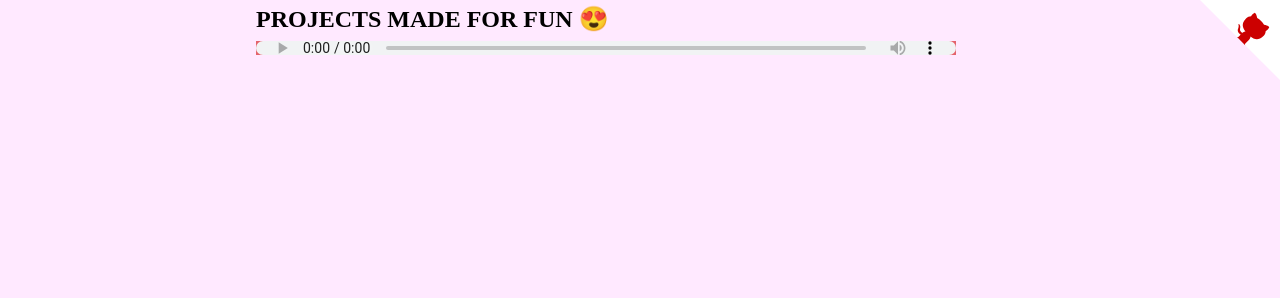
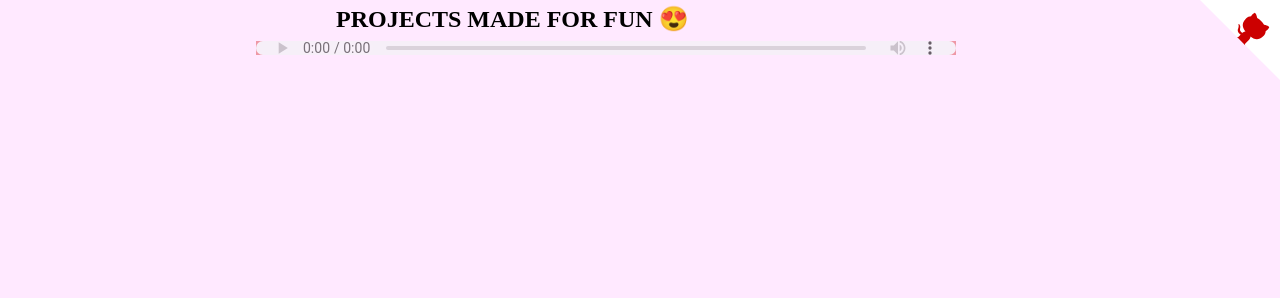
Before and after one commit to rehamAbass/my-projects, a plain HTML site: page index.html in a window 1280 px wide. Shown: the top 298 px of the page. Drawn offline with Linux system fonts and the light colour scheme.

Commit message:
Update index.html

```diff
--- a/index.html
+++ b/index.html
@@ -30,6 +30,7 @@
         transform-style: preserve-3d;
       }
 audio {
+  opacity :60%;
     width: 700px !important;
 /*     margin-left :50px; */
     height: 14px!important;
@@ -37,6 +38,9 @@ audio {
   background-color : rgba(210,10,10,0.6) !important;
 
 }
+      h2{
+      margin-left:80px;!important;
+      }
       #drag-container,
       #spin-container {
         position: relative;
```
